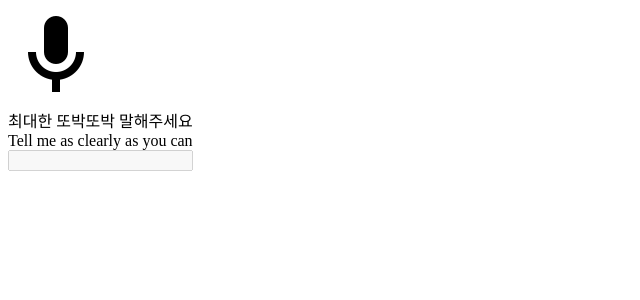
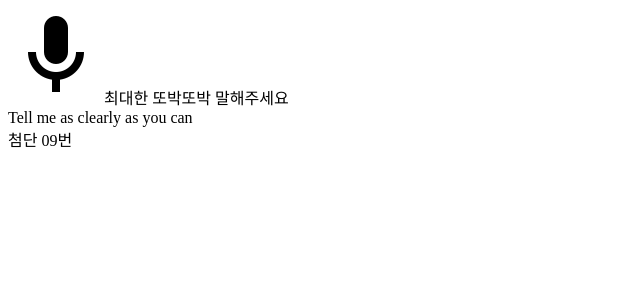
Before and after one commit to jidole02/blindBusService, a React (Create React App) app: page / in a window 1280 px wide. Shown: the top 300 px of the page, without its empty margins (0-640 px from the left). Built offline with nearby package versions, Linux system fonts and the light colour scheme.

Commit message:
Speckout_page except footer.

```diff
--- a/src/Components/SpeckOut.js
+++ b/src/Components/SpeckOut.js
@@ -1,26 +1,19 @@
 import React, { Component } from "react";
 import Mic from "./img/mic.png";
-import "./SpeckOutStyle.js";
+import * as B from "./Style";
 
 class SpeckOut extends Component {
   render() {
     return (
-      <section>
-        <div class="section_wrap">
-          <div class="section_container">
-            <img src={Mic} alt="Speck"/>
-            <div class="section_ment">
-                <div>최대한 또박또박 말해주세요</div>
-            </div>
-            <div class="sub_ment">
-                <div>Tell me as clearly as you can</div>
-            </div>
-          </div>
-          <div class="tts_value_view">
-              <input type="text" name="tts_value" disabled></input>
-          </div>
-        </div>
-      </section>
+      <B.Background>
+        <img src={Mic} alt="Speck" />
+        <span>최대한 또박또박 말해주세요</span>
+        <div>Tell me as clearly as you can</div>
+        <span id="value_wrap">첨단 09번</span>
+      </B.Background>
+    //   <B.footer>
+
+    //   </B.footer>
     );
   }
 }
--- /dev/null
+++ b/src/Components/Style.js
@@ -0,0 +1,38 @@
+import styled from "styled-components";
+
+const Background = styled.div`
+  width: 360px;
+  height: 640px;
+  @media screen and (min-width: 0px) and (max-width: 360px) and (max-height: 640px) {
+    display: flex;
+    flex-direction: column;
+    align-items: center;
+    justify-content: center;
+
+    span {
+      margin-top: 30px;
+      font-size: 20px;
+    }
+    div {
+      font-size: 12px;
+      color: #c0c2d1;
+    }
+    #value_wrap {
+      margin-top: 36px;
+      width: 160px;
+      height: 30px;
+      border-radius: 25px;
+      outline: none;
+      border: none;
+      background-color: #2478ff;
+      filter: drop-shadow(0px 2px 4px rgba(76, 136, 251, 0.78));
+      padding: 5px 3px;
+      display: flex;
+      align-items: center;
+      justify-content: center;
+      color: #ffff;
+      font-size: 14px;
+    }
+  }
+`;
+export { Background };
```
Also changed, not shown: src/Components/SpeckOutStyle.js (deleted), src/Components/img/when_arrival_page.png (added), 1 other file (tests, documents, lock files or other folders).
